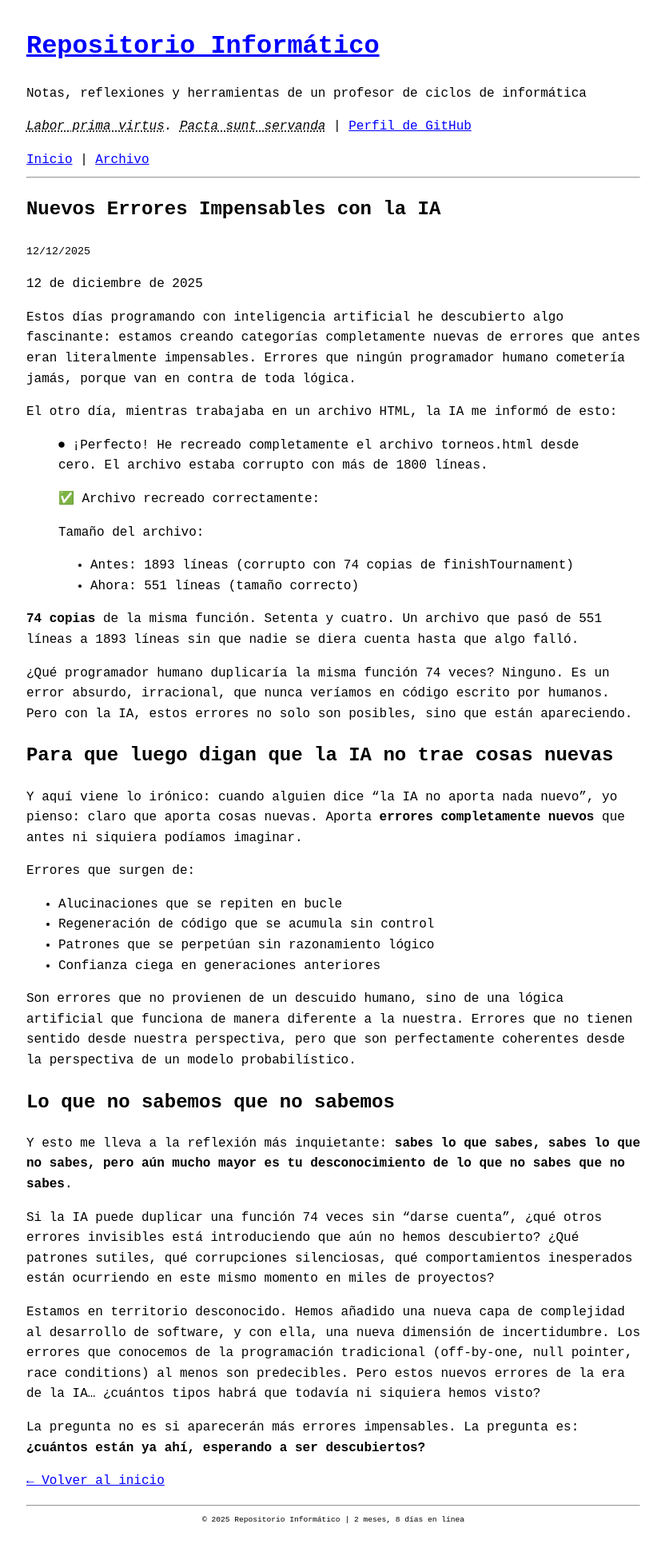
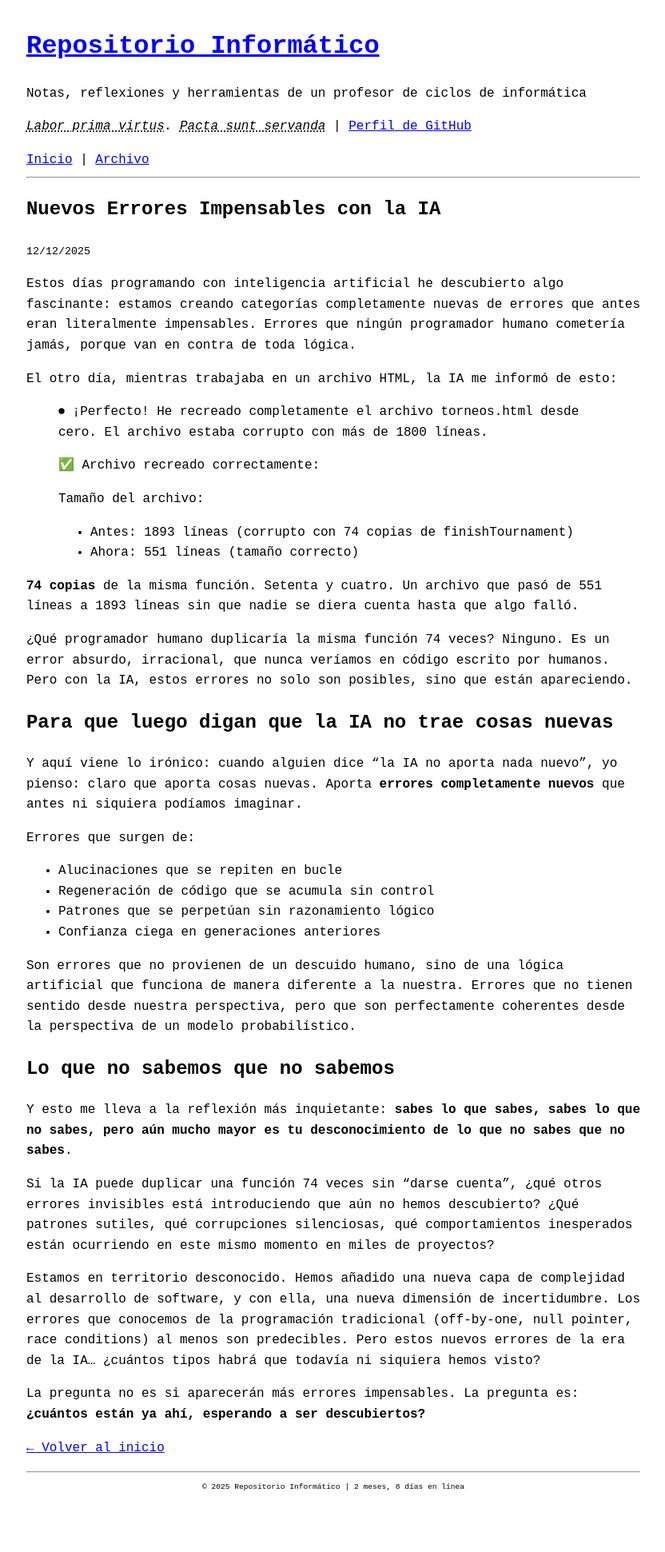
Before and after one commit to repositorioinformatico/repositorioinformatico.github.io, a Jekyll site: the page built from _posts/2025-12-12-nuevos-errores-impensables-con-ia.md, in a window 1280 px wide. Shown: the whole page at 80% size, without its empty margins (223-1055 px from the left). Built offline with Jekyll 4.4.1, drawn with Linux system fonts in a browser that asks for light colours; after the commit the page ends 1899 px from its top, so only the background shows below that.

Commit message:
Eliminar fecha en palabras del post sobre errores impensables con IA
🤖 Generated with [Claude Code](https://claude.com/claude-code)

Co-Authored-By: Claude Sonnet 4.5 <noreply@anthropic.com>

```diff
--- a/_posts/2025-12-12-nuevos-errores-impensables-con-ia.md
+++ b/_posts/2025-12-12-nuevos-errores-impensables-con-ia.md
@@ -3,8 +3,6 @@ layout: post
 title: "Nuevos Errores Impensables con la IA"
 date: 2025-12-12
 ---
-
-12 de diciembre de 2025
 
 Estos días programando con inteligencia artificial he descubierto algo fascinante: estamos creando categorías completamente nuevas de errores que antes eran literalmente impensables. Errores que ningún programador humano cometería jamás, porque van en contra de toda lógica.
 
```
